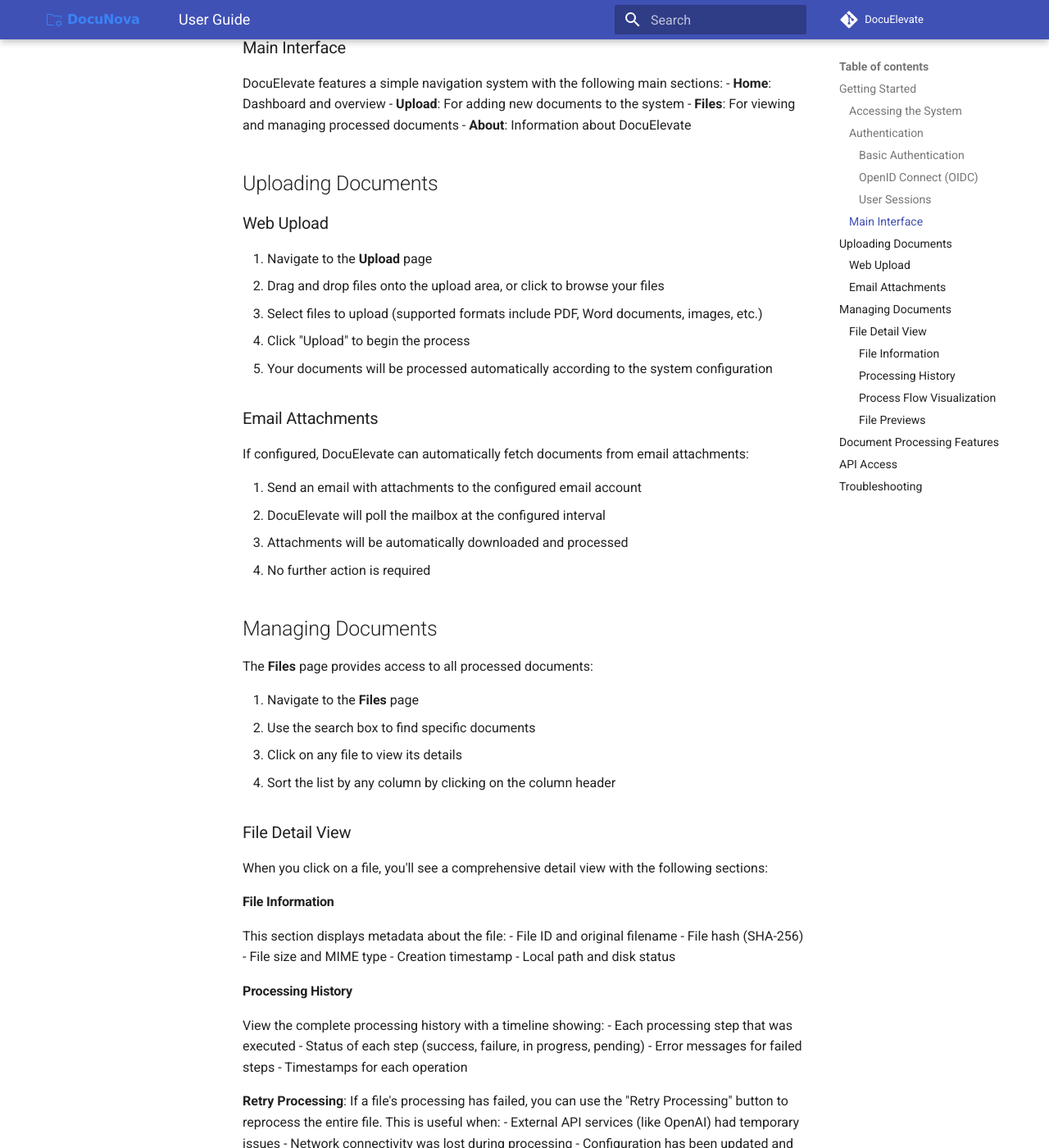
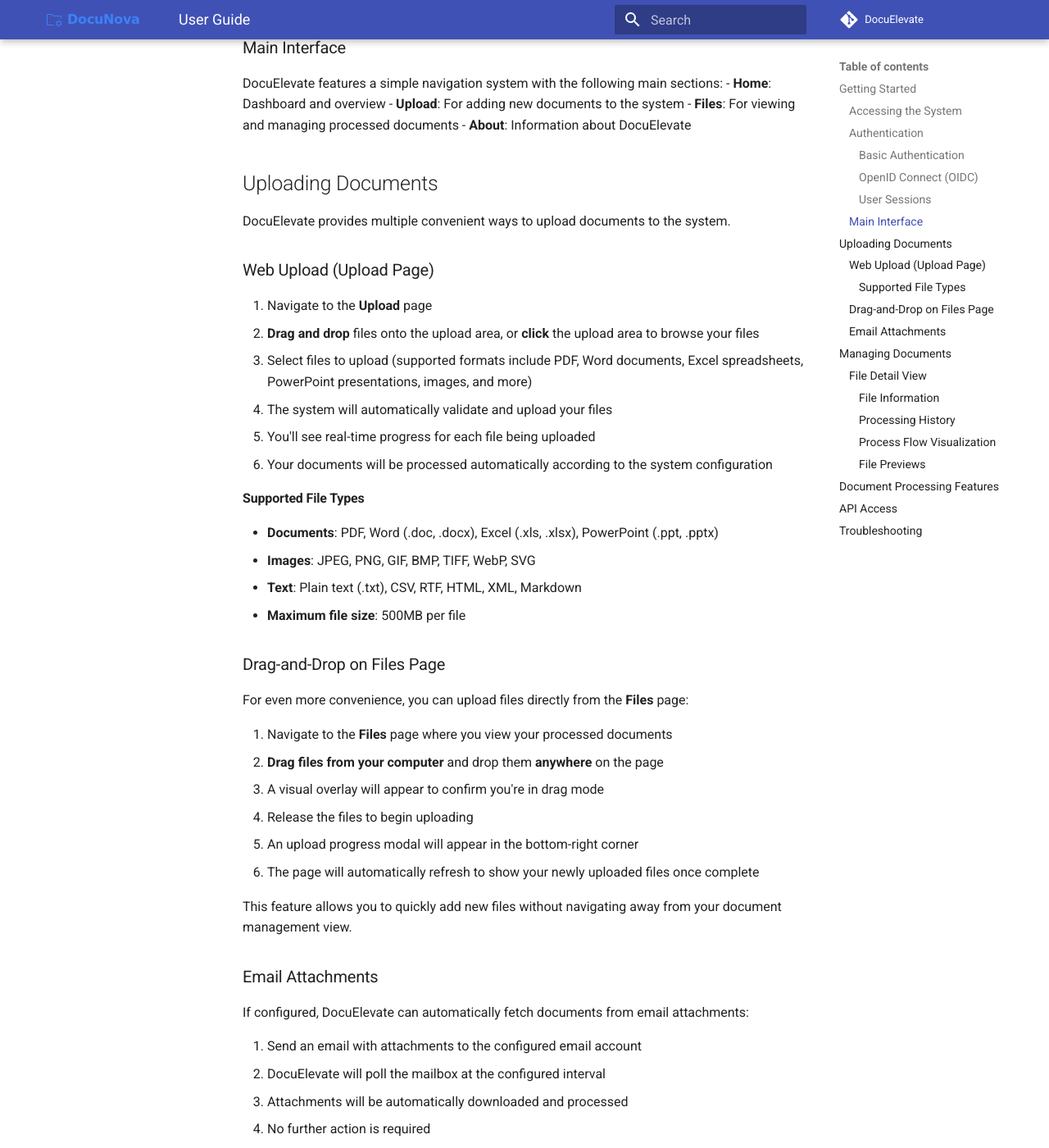
Before and after one commit to christianlouis/DocuElevate, an MkDocs documentation site: the page built from docs/UserGuide.md, in a window 1280 px wide and 1400 px high, scrolled down 1070 px. Shown: the whole window at 82% size. Built offline with MkDocs 1.6.1 and Material for MkDocs 9.7.7, drawn with Linux system fonts in a browser that asks for light colours; comment, search, counter and statistics services are not loaded.

Commit message:
Update documentation and version for drag-and-drop feature
Co-authored-by: christianlouis <361235+christianlouis@users.noreply.github.com>

```diff
--- a/docs/UserGuide.md
+++ b/docs/UserGuide.md
@@ -43,13 +43,35 @@ DocuElevate features a simple navigation system with the following main sections
 
 ## Uploading Documents
 
-### Web Upload
+DocuElevate provides multiple convenient ways to upload documents to the system.
+
+### Web Upload (Upload Page)
 
 1. Navigate to the **Upload** page
-2. Drag and drop files onto the upload area, or click to browse your files
-3. Select files to upload (supported formats include PDF, Word documents, images, etc.)
-4. Click "Upload" to begin the process
-5. Your documents will be processed automatically according to the system configuration
+2. **Drag and drop** files onto the upload area, or **click** the upload area to browse your files
+3. Select files to upload (supported formats include PDF, Word documents, Excel spreadsheets, PowerPoint presentations, images, and more)
+4. The system will automatically validate and upload your files
+5. You'll see real-time progress for each file being uploaded
+6. Your documents will be processed automatically according to the system configuration
+
+#### Supported File Types
+- **Documents**: PDF, Word (.doc, .docx), Excel (.xls, .xlsx), PowerPoint (.ppt, .pptx)
+- **Images**: JPEG, PNG, GIF, BMP, TIFF, WebP, SVG
+- **Text**: Plain text (.txt), CSV, RTF, HTML, XML, Markdown
+- **Maximum file size**: 500MB per file
+
+### Drag-and-Drop on Files Page
+
+For even more convenience, you can upload files directly from the **Files** page:
+
+1. Navigate to the **Files** page where you view your processed documents
+2. **Drag files from your computer** and drop them **anywhere** on the page
+3. A visual overlay will appear to confirm you're in drag mode
+4. Release the files to begin uploading
+5. An upload progress modal will appear in the bottom-right corner
+6. The page will automatically refresh to show your newly uploaded files once complete
+
+This feature allows you to quickly add new files without navigating away from your document management view.
 
 ### Email Attachments
 
```
Also changed, not shown: CHANGELOG.md (added, +108 -0 lines), MILESTONES.md (+4 -1 lines), README.md (+11 -7 lines), TODO.md (+6 -1 lines), 3 other files.
